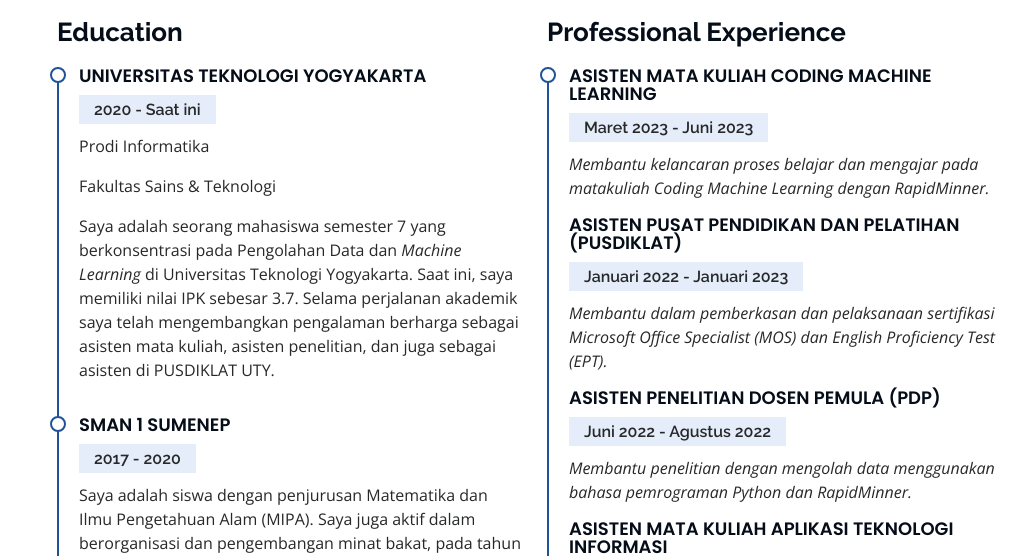
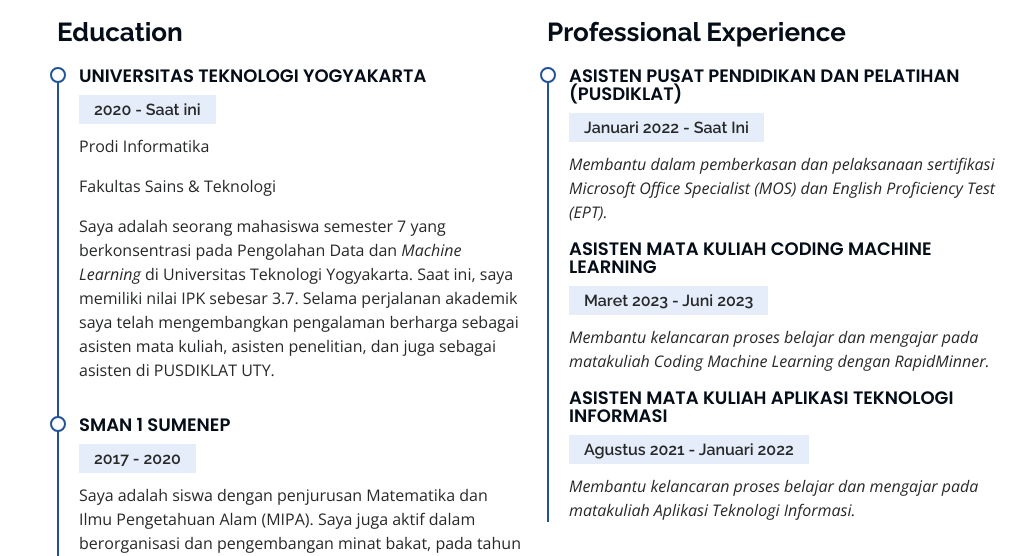
Before and after one commit to aqilwahid/aqilwahid.github.io, a plain HTML site: page index.html in a window 1280 px wide. Shown: the part 1747-2303 px from the top of the page, without its empty margins (255-1280 px from the left). Drawn offline with nearby package versions, Linux system fonts and the light colour scheme.

Commit message:
Update index.html

```diff
--- a/index.html
+++ b/index.html
@@ -177,17 +177,13 @@
             <div class="col-lg-6" data-aos="fade-up" data-aos-delay="100">
               <h3 class="resume-title">Professional Experience</h3>
               <div class="resume-item">
+                <h4>Asisten Pusat Pendidikan dan Pelatihan (PUSDIKLAT)</h4>
+                <h5>Januari 2022 - Saat Ini</h5>
+                <p><em>Membantu dalam pemberkasan dan pelaksanaan sertifikasi Microsoft Office Specialist (MOS) dan English Proficiency Test (EPT).</em></p>
+
                 <h4>Asisten Mata Kuliah Coding Machine Learning</h4>
                 <h5>Maret 2023 - Juni 2023</h5>
                 <p><em>Membantu kelancaran proses belajar dan mengajar pada matakuliah Coding Machine Learning dengan RapidMinner.</em></p>
-
-                <h4>Asisten Pusat Pendidikan dan Pelatihan (PUSDIKLAT)</h4>
-                <h5>Januari 2022 - Januari 2023</h5>
-                <p><em>Membantu dalam pemberkasan dan pelaksanaan sertifikasi Microsoft Office Specialist (MOS) dan English Proficiency Test (EPT).</em></p>
-
-                <h4>Asisten Penelitian Dosen Pemula (PDP)</h4>
-                <h5>Juni 2022 - Agustus 2022</h5>
-                <p><em>Membantu penelitian dengan mengolah data menggunakan bahasa pemrograman Python dan RapidMinner.</em></p>
 
                 <h4>Asisten Mata Kuliah Aplikasi Teknologi Informasi</h4>
                 <h5>Agustus 2021 - Januari 2022</h5>
@@ -237,7 +233,7 @@
               <div class="portfolio-wrap">
                 <img src="assets/img/portfolio/portfolio-1.png" class="img-fluid" alt="" />
                 <div class="portfolio-links">
-                  <a href="assets/img/portfolio/portfolio-1.png" data-gallery="portfolioGallery" class="portfolio-lightbox" title="Project 1"><i class="bx bx-plus"></i></a>
+                  <a href="assets/img/portfolio/portfolio-1.png" data-gallery="portfolioGallery" class="portfolio-lightbox" title="Tugas utama saya adalah menjadi pengolah data dan analis sampel. Dalam peran ini, saya bertanggung jawab untuk melakukan split dataset yang belum diolah, memastikan data-data tersebut dalam kondisi yang baik dengan melakukan pembersihan data dari noise atau data yang tidak lengkap, Serta, saya melakukan analisis terhadap sampel data tersebut, saya menggunakan metode manual labeling untuk memaksimalkan pelatihan model."><i class="bx bx-plus"></i></a>
                   <a href="https://drive.google.com/file/d/121hriKRYzATe9N6ftSW6JCI113BwmZnW/view?usp=drive_link" title="More Details"><i class="bx bx-link"></i></a>
                 </div>
               </div>
```
